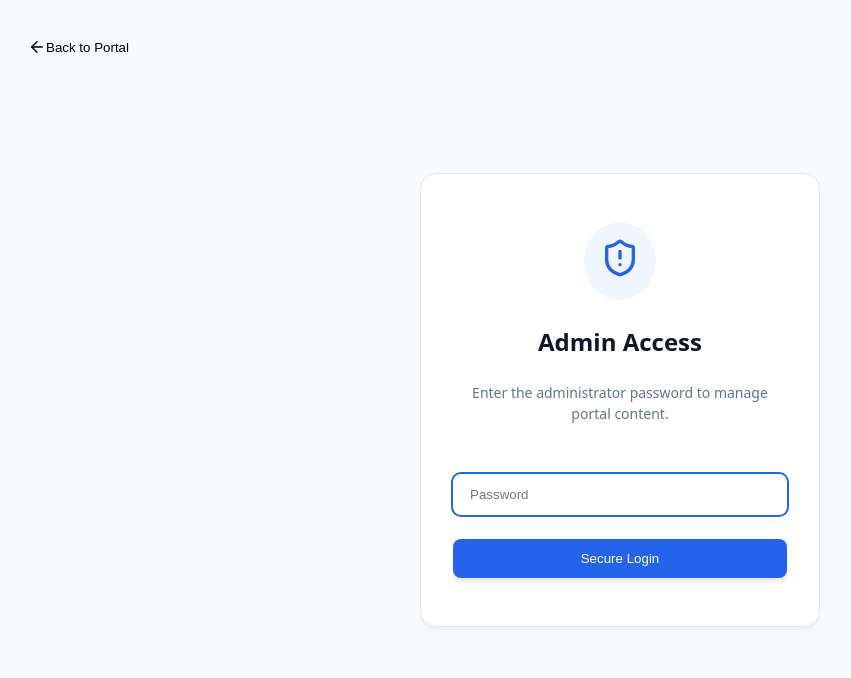
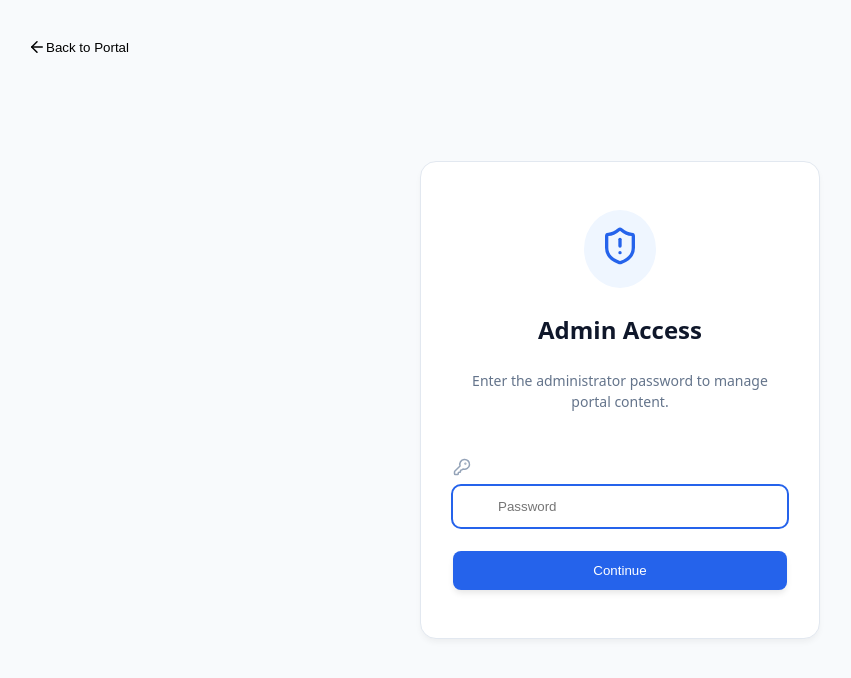
Before and after one commit to jayantheede/wise_Statoury, a React (Vite) app: page /login in a window 1280 px wide. Shown: the top 678 px of the page, without its empty margins (20-871 px from the left). Built offline with nearby package versions, Linux system fonts and the light colour scheme; no server answers.

Commit message:
Implement 2FA with OTP verification for admin login

```diff
--- a/src/Login.tsx
+++ b/src/Login.tsx
@@ -1,18 +1,33 @@
 import React, { useState } from 'react';
 import { useNavigate } from 'react-router-dom';
 import { useCMS } from './CMSContext';
-import { ShieldAlert, ArrowLeft } from 'lucide-react';
+import { ShieldAlert, ArrowLeft, KeyRound, Smartphone } from 'lucide-react';
 
 export const Login: React.FC = () => {
   const [password, setPassword] = useState('');
+  const [otp, setOtp] = useState('');
+  const [step, setStep] = useState<'password' | 'otp'>('password');
   const [error, setError] = useState(false);
   const { login } = useCMS();
   const navigate = useNavigate();
 
-  const handleLogin = (e: React.FormEvent) => {
+  const handlePasswordSubmit = (e: React.FormEvent) => {
     e.preventDefault();
+    // Simulate initial credential check
+    if (password === 'Admin@Wise#1') {
+      setStep('otp');
+      setError(false);
+    } else {
+      setError(true);
+    }
+  };
+
+  const handleOtpSubmit = (e: React.FormEvent) => {
+    e.preventDefault();
+    if (otp === '123456') { // Standard simulation OTP
       if (login(password)) {
         navigate('/admin');
+      }
     } else {
       setError(true);
     }
@@ -21,40 +36,79 @@ export const Login: React.FC = () => {
   return (
     <div className="admin-wrapper flex items-center justify-center">
       <button
-        onClick={() => navigate('/')}
+        onClick={() => step === 'otp' ? setStep('password') : navigate('/')}
         className="action-btn bg-white shadow-sm border border-gray-200 hover:text-blue-600 px-4 py-2"
         style={{ position: 'absolute', top: '2rem', left: '2rem' }}
       >
-        <ArrowLeft size={18} className="mr-2" /> Back to Portal
+        <ArrowLeft size={18} className="mr-2" /> {step === 'otp' ? 'Back to Password' : 'Back to Portal'}
       </button>
 
       <div className="admin-card" style={{ width: '100%', maxWidth: '400px', padding: '3rem 2rem' }}>
         <div className="flex flex-col items-center mb-8 text-center">
           <div style={{ background: '#eff6ff', padding: '1rem', borderRadius: '50%', marginBottom: '1.5rem' }}>
+            {step === 'password' ? (
               <ShieldAlert size={40} className="text-blue-600" />
+            ) : (
+              <Smartphone size={40} className="text-blue-600" />
+            )}
           </div>
-          <h2 className="text-2xl font-bold text-gray-900 mb-2">Admin Access</h2>
-          <p className="text-sm text-gray-500">Enter the administrator password to manage portal content.</p>
+          <h2 className="text-2xl font-bold text-gray-900 mb-2">
+            {step === 'password' ? 'Admin Access' : 'OTP Verification'}
+          </h2>
+          <p className="text-sm text-gray-500">
+            {step === 'password'
+              ? 'Enter the administrator password to manage portal content.'
+              : 'A 6-digit code has been sent to your registered device.'}
+          </p>
         </div>
 
-        <form onSubmit={handleLogin} className="flex flex-col gap-4">
-          <div>
+        {step === 'password' ? (
+          <form onSubmit={handlePasswordSubmit} className="flex flex-col gap-4">
+            <div className="relative">
+              <KeyRound size={18} className="absolute left-3 top-1/2 -translate-y-1/2 text-gray-400" />
               <input
                 type="password"
                 className="input-field"
                 placeholder="Password"
+                style={{ paddingLeft: '2.75rem' }}
                 value={password}
                 onChange={(e) => { setPassword(e.target.value); setError(false); }}
                 autoFocus
               />
             </div>
             {error && (
-            <p className="text-sm text-red-500 font-medium">Incorrect password.</p>
+              <p className="text-sm text-red-500 font-medium italic">Incorrect password. Please try again.</p>
             )}
             <button type="submit" className="btn btn-primary justify-center mt-2 w-full">
-            Secure Login
+              Continue
             </button>
           </form>
+        ) : (
+          <form onSubmit={handleOtpSubmit} className="flex flex-col gap-4">
+            <div className="relative">
+              <Smartphone size={18} className="absolute left-3 top-1/2 -translate-y-1/2 text-gray-400" />
+              <input
+                type="text"
+                maxLength={6}
+                className="input-field"
+                placeholder="Enter 6-digit OTP"
+                style={{ paddingLeft: '2.75rem', letterSpacing: '0.25em', textAlign: 'center', fontWeight: 'bold' }}
+                value={otp}
+                onChange={(e) => { setOtp(e.target.value.replace(/\D/g, '')); setError(false); }}
+                autoFocus
+              />
+            </div>
+            {error && (
+              <p className="text-sm text-red-500 font-medium italic">Invalid OTP code. Please check and try again.</p>
+            )}
+            <p className="text-xs text-center text-gray-400 mt-1">
+              Test OTP: <span className="font-mono font-bold">123456</span>
+            </p>
+            <button type="submit" className="btn btn-primary justify-center mt-2 w-full">
+              Verify & Login
+            </button>
+          </form>
+        )}
       </div>
     </div>
   );
```
Lines whose indentation alone changed are shown as unchanged.
